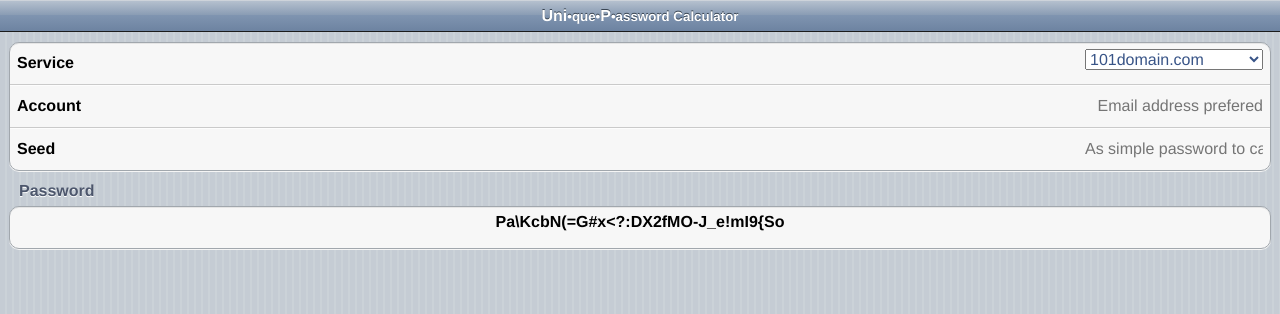
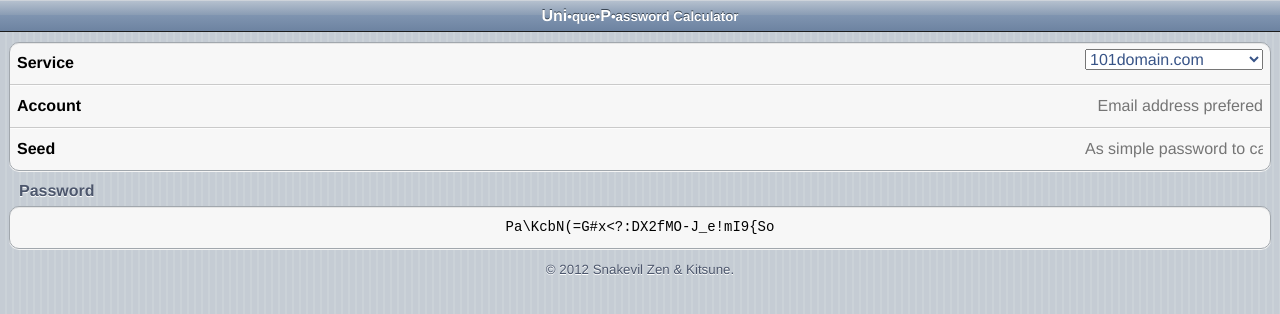
Before and after one commit to snakevil-archive/unip, a plain HTML site: page index.html in a window 1280 px wide. Drawn offline with Linux system fonts and the light colour scheme.

Commit message:
修改页面布局。

```diff
--- a/index.html
+++ b/index.html
@@ -14,7 +14,7 @@
 <div class="header toolbar">
 	<h1 class="text">Uni<small>•que•</small>P<small>•assword Calculator</small></h1>
 </div>
-<div class="page_body jt_vp" >
+<div class="page_body jt_vp">
 	<div class="jt_vp_b">
 		<div class="ios_block">
 			<div class="ios_list_view">
@@ -48,14 +48,18 @@
 		<div class="ios_block">
 			<h4 class="block_caption">Password</h4>
 			<div class="ios_list_view">
-				<div class="list_item">
-					<p id="Password">&nbsp;</p>
+				<div class="list_item relative">
+					<input id="Password" type="text" class="text_feild" readonly/>
 					<script>$CalcUniP()</script>
 				</div>
 			</div>
 		</div>
+		<div class="ios_block copyright">
+			<small>&copy; 2012 Snakevil Zen & <a href="http://jtails.com" target="_blank">Kitsune</a>.</small>
+		</div>
 	</div>
 </div>
+<script type="text/javascript" src="./static/js/ui.js"></script>
 </body>
 </html>
 <!-- vim: se ft=html fenc=utf-8 ff=unix tw=198486 sw=2 ts=2 sts=2 noet: -->
--- a/static/css/ios.css
+++ b/static/css/ios.css
@@ -4,9 +4,12 @@ html,table,input,textarea,select{
 	font-family:Helvetica,Arial,sans-serif;
 }
 body{
-background-color:rgb(203,210,216);
-background-size:7px;
-background-image:-webkit-repeating-linear-gradient(left,rgb(197,204,212) 0,rgb(197,204,212) 5px,rgb(203,210,216) 5px,rgb(203,210,216) 7px);
+	background-color:rgb(203,210,216);
+	background-size:7px;
+	background-image:-webkit-repeating-linear-gradient(left,rgb(197,204,212) 0,rgb(197,204,212) 5px,rgb(203,210,216) 5px,rgb(203,210,216) 7px);
+	background-image:-moz-repeating-linear-gradient(left,rgb(197,204,212) 0,rgb(197,204,212) 5px,rgb(203,210,216) 5px,rgb(203,210,216) 7px);
+	background-image:-o-repeating-linear-gradient(left,rgb(197,204,212) 0,rgb(197,204,212) 5px,rgb(203,210,216) 5px,rgb(203,210,216) 7px);
+	background-image:-ms-repeating-linear-gradient(left,rgb(197,204,212) 0,rgb(197,204,212) 5px,rgb(203,210,216) 5px,rgb(203,210,216) 7px);
 }
 .nosel{
 	-webkit-user-select:none;
@@ -173,6 +176,23 @@ background-image:-webkit-repeating-linear-gradient(left,rgb(197,204,212) 0,rgb(1
 	border-top:1px solid rgb(253,253,253);
 	border-bottom:0 none;
 }
+.copyright{
+	text-align:center;
+	text-shadow:0 1px 0 #fff;
+	color:rgb(76,86,108);
+}
+.copyright a{
+	text-decoration:none;
+	color:rgb(76,86,108);
+}
+.relative{
+}
 #Password{
 	text-align:center;
+	float:none;
+	font:normal normal 14px monospace;
+	color:#000;
+	width:100%;
+	height:100%;
+	display:table-cell;
 }
--- a/static/js/ui.js
+++ b/static/js/ui.js
@@ -20,21 +20,32 @@ else if("msTransform" in _dec){
 }
 
 function isSingleTouch(event){
-	return true;
+	return event.touches.length === 1 && event.targetTouches.length === 1 && event.changedTouches.length === 1;
 }
 
 function initViewport(handler){
-	var target = hanlder.querySelector(".vp_b");
+	var target = handler.querySelector(".vp_b");
 	if(target){
 		function start(e){
-
+			if(isSingleTouch(e)){
+				handler.addEventListener("touchmove", move, false);
+				handler.addEventListener("touchend", end, false);
+				handler.addEventListener("touchcancel", end, false);
+			}
 		}
 		function move(e){
+			if(isSingleTouch(e)){
 
+			}
 		}
 		function end(e){
-
+			if(isSingleTouch(e)){
+				handler.removeEventListener("touchmove", move, false);
+				handler.removeEventListener("touchend", end, false);
+				handler.removeEventListener("touchcancel", end, false);
+			}
 		}
+		handler.addEventListener("touchstart", start, false);
 	}
 }
 if(document.querySelector(".jt_vp")){
--- a/static/js/unip.js
+++ b/static/js/unip.js
@@ -31,7 +31,7 @@ $CalcUniP = function() {
         r.length = r.chars.length;
     else if (!r.length)
         r.length = 32;
-    document.getElementById('Password').innerText = $CalcUniP.c($CalcUniP.g(r.chars.length, r.length), r.chars);
+    document.getElementById('Password').value = $CalcUniP.c($CalcUniP.g(r.chars.length, r.length), r.chars);
 }
 
 $CalcUniP.c = function(offsets, chars) {
```
